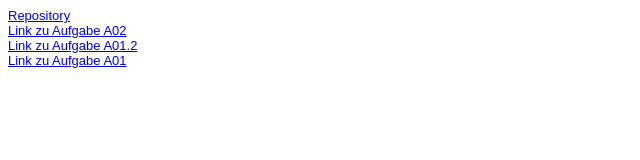
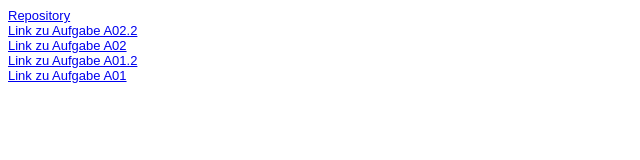
Before and after one commit to ZaraK-1502/EIA2-SS, a plain HTML site: page Steckbrief/steckbrief.htm in a window 1280 px wide. Shown: the whole page, without its empty margins (0-640 px from the left). Drawn offline with Linux system fonts and the light colour scheme.

Commit message:
Update steckbrief.htm

```diff
--- a/Steckbrief/steckbrief.htm
+++ b/Steckbrief/steckbrief.htm
@@ -14,6 +14,7 @@ body {
 <body>
 	<a href="https://github.com/ZaraK-1502/EIA2-SS" target="_blank">Repository</a>
 	<br></b>
+	<a href="../Aufgaben/A02.2_Memory/2.2Memory.pdf" target="_blank">Link zu Aufgabe A02.2</a> <br>
 	<a href="../Aufgaben/A02_EventInspector/EventInspector.html" target="_blank">Link zu Aufgabe A02</a> <br>
 	<a href="../Aufgaben/A01.2_Boxes/Boxes.pdf" target="_blank">Link zu Aufgabe A01.2</a> <br>
 	<a href="../Aufgaben/A01_RandomPoem/RandomPoem.html" target="_blank">Link zu Aufgabe A01</a>
```
